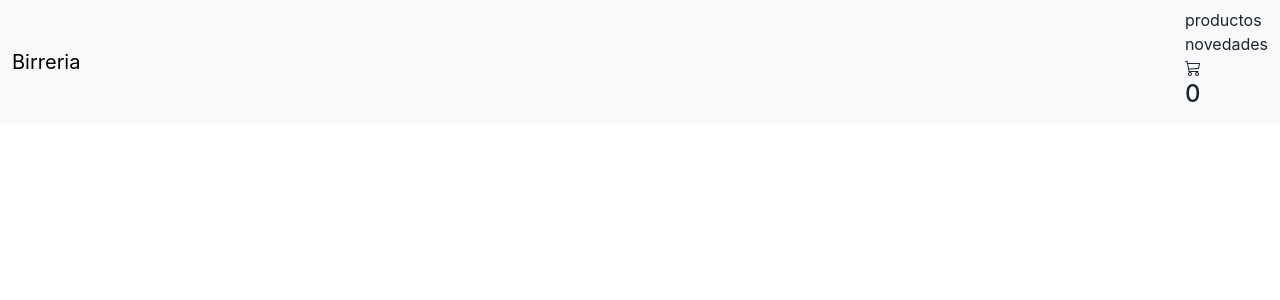
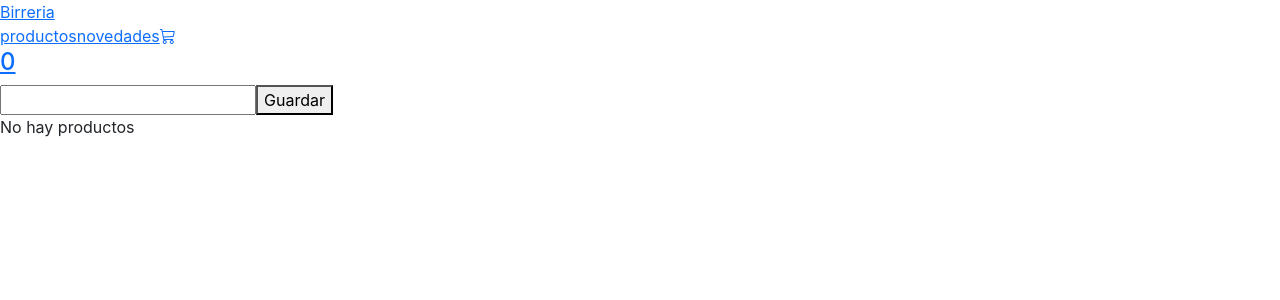
Before and after one commit to juansesar/preentregaSesarJuanManuel, a React (Create React App) app: page / in a window 1280 px wide. Shown: the top 300 px of the page. Built offline with nearby package versions, Linux system fonts and the light colour scheme.

Commit message:
actualizacion set item list

```diff
--- a/src/App.jsx
+++ b/src/App.jsx
@@ -1,13 +1,15 @@
 
 import './App.css';
 import React from 'react';
-import NavBar from './components/NavBar';
+import NavBar from './components/navBar';
+import ItemListConteiner from './container/ItemListConteiner';
+
 
 function App() {
   return (
     <>
     <NavBar/>
-    <itemListConteiner/>
+    <ItemListConteiner/>
     </>
 
   );
--- /dev/null
+++ b/src/components/Item/index.jsx
@@ -0,0 +1,10 @@
+const Item = () => {
+    return(
+        <>
+            <p>Item</p>
+            <button>Borrar</button>
+        </>
+
+    )
+}
+export default Item
--- a/src/components/NavBar/index.jsx
+++ b/src/components/NavBar/index.jsx
@@ -4,16 +4,13 @@ import style from './style.module.css';
 
 export const NavBar = () => {
   return (
-<nav className="navbar navbar-expand-lg bg-body-tertiary">
-  <div className="container-fluid">
-    <a className="navbar-brand" href="#">Birreria</a>
-
-      <div className={style ['navbar-nav']} >
-        <a className="nav-link active" aria-current="page" href="#">productos</a>
-        <a className="nav-link" href="#">novedades</a>
-        <a className="nav-link" href="#"><CartWidget/></a>
-
-
+<nav >
+  <div className="logo">
+    <a href="#">Birreria</a>
+      <div className="navegador" >
+        <a href="#">productos</a>
+        <a href="#">novedades</a>
+        <a href="#"><CartWidget/></a>
     </div>
   </div>
 </nav>
--- a/src/components/NavBar/style.module.css
+++ b/src/components/NavBar/style.module.css
@@ -1,4 +1,4 @@
-#navbar{
+#logo{
     display: flex;
     flex-direction: row;
     padding: 0%;
--- /dev/null
+++ b/src/container/ItemListConteiner/index.jsx
@@ -0,0 +1,28 @@
+import { useState } from "react"
+import Item from "../../components/Item"
+
+const ItemListConteiner = () => {
+    const [listaDeCompras, SetListaDeCompras] = useState([])
+    const [input, setInput] = useState("")
+    const addItem = () => {
+        SetListaDeCompras([...listaDeCompras, input])
+    }
+    return(
+        <div>
+            <input onChange={(event) => setInput(event.target.value)} />
+            <button onClick={addItem}>Guardar</button>
+            {listaDeCompras.length > 0 ? (
+                <>
+                {
+                    listaDeCompras.map(producto => <Item/>)
+                }
+                </>
+                ):(
+                    <p>No hay productos</p>
+                )
+            }
+        </div>
+    )
+}
+
+export default ItemListConteiner
```
